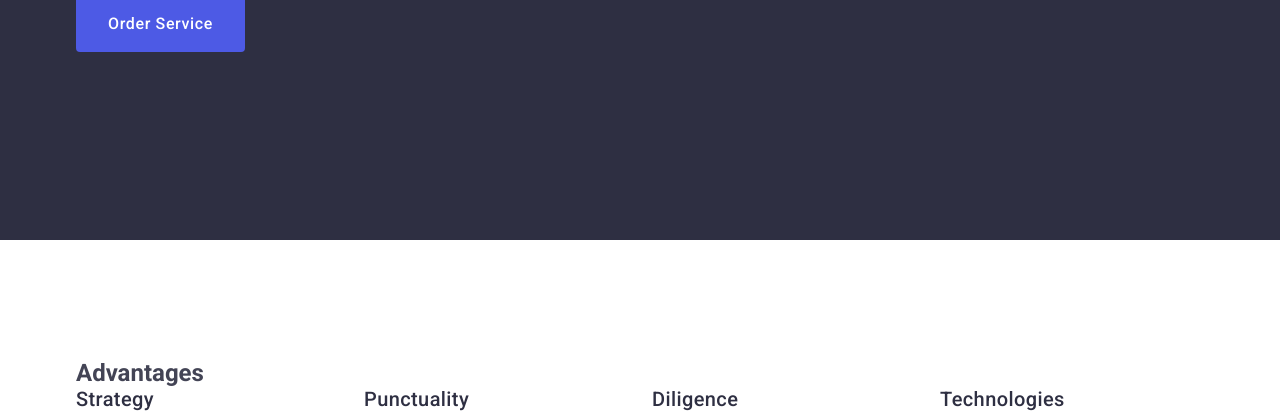
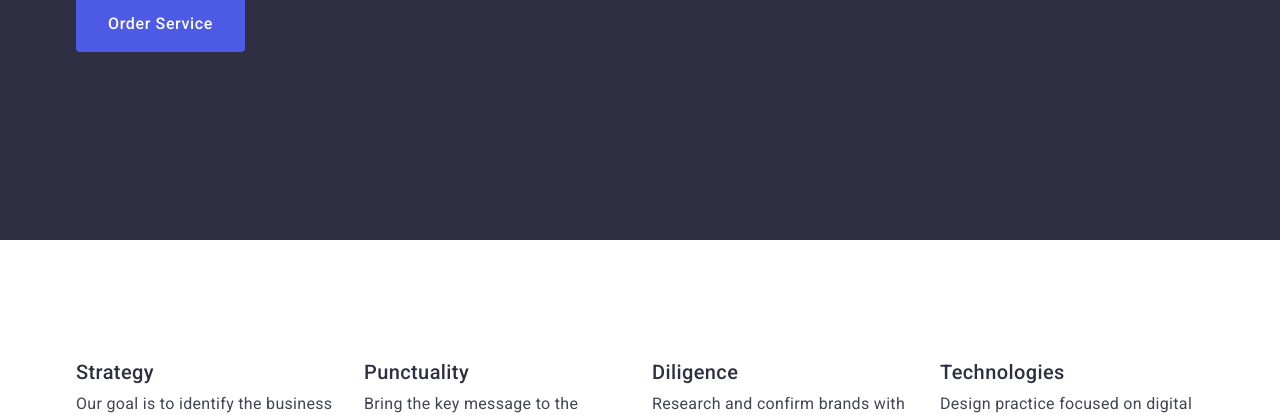
Before and after one commit to Varvara-Skolotova/goit-markup-hw-03, a plain HTML site: page index.html in a window 1280 px wide. Shown: the part 385-800 px from the top of the page. Drawn offline with nearby package versions, Linux system fonts and the light colour scheme.

Commit message:
index file

```diff
--- a/index.html
+++ b/index.html
@@ -59,7 +59,7 @@
         <!--ADVANTAGES-->
         <section class="advantages">
             <div class="container">
-                <h2 class="visuallyy-hidden">Advantages</h2>
+                <h2 class="visually-hidden">Advantages</h2>
                 <ul class="advantages-list">
                     <li class="advantages-list-item">
                         <h3 class="advantages-titel">Strategy</h3>
```
